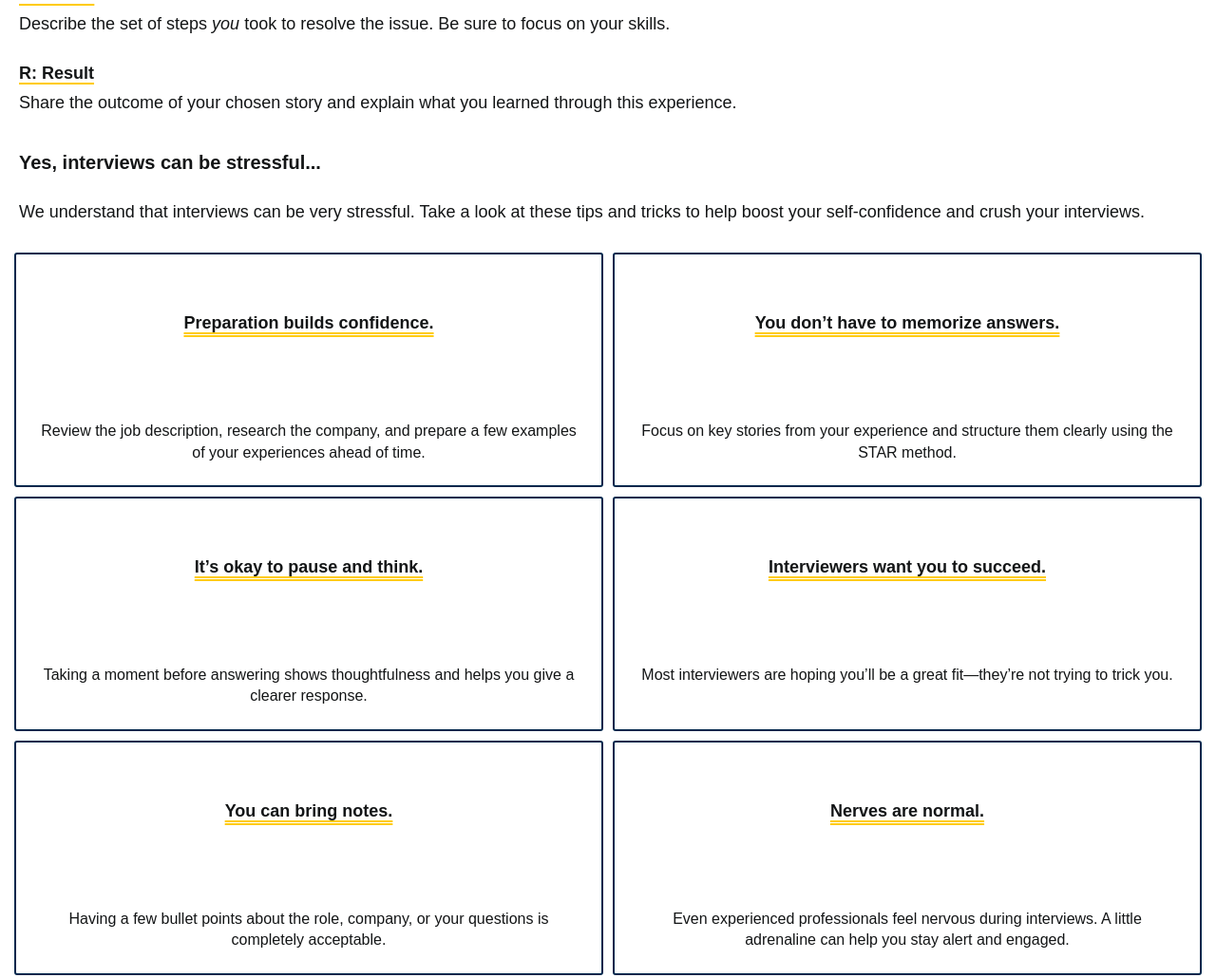
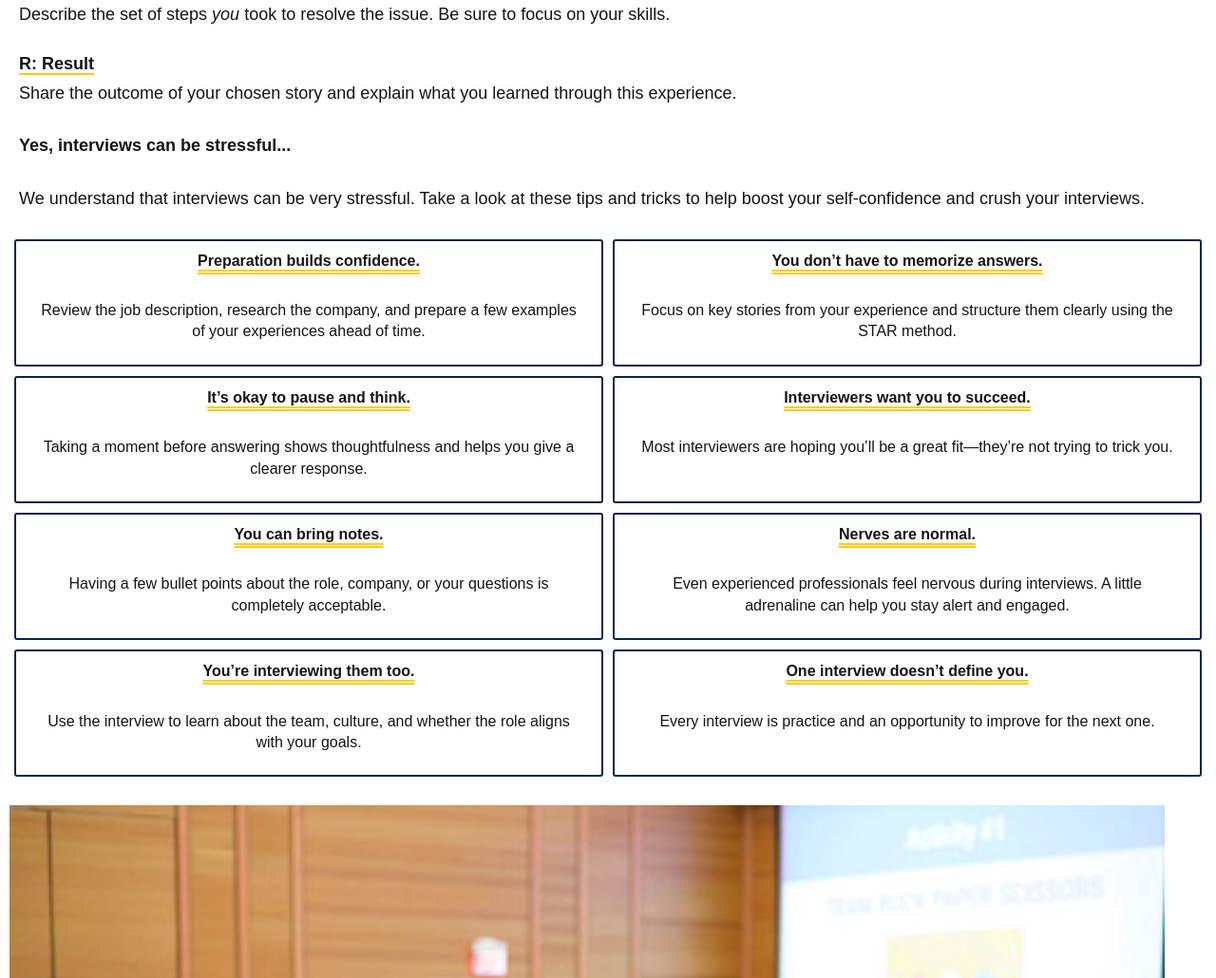
Before and after one commit to mcichon85/client_project_w26_mobile, a plain HTML site: page interviews.html in a window 1280 px wide. Shown: the part 2304-3334 px from the top of the page at 95% size. Drawn offline with Linux system fonts and the light colour scheme.

Commit message:
updated accessibility features

```diff
--- a/css/style.css
+++ b/css/style.css
@@ -40,15 +40,6 @@
      font-size: 1.125rem;
      padding: 10px 0px 0px 0px;
      text-decoration: underline 2px #FFCB05;
-     text-underline-offset: 4px;
-}
-
-h5 {
-     font-size: 1.125rem;
-     text-align: center;
-     font-weight: 500;
-     kerning: normal;
-     text-decoration: underline double 1.5px #FFCB05;
      text-underline-offset: 4px;
 }
 
@@ -224,6 +215,19 @@
   text-decoration: none;
 }
 
+.interviews-grid-item p {
+     font-size: 1rem;
+}
+
+.grid-title {
+     font-size: 1.125rem;
+     text-align: center;
+     font-weight: 500;
+     kerning: normal;
+     text-decoration: underline double 1.5px #FFCB05;
+     text-underline-offset: 4px;
+}
+
 .interviews-grid {
      display: grid;
      grid-template-columns: repeat(2, 0.5fr);
@@ -234,8 +238,7 @@
 }
 
 .interviews-grid-item {
-     padding: 3px;
-     padding-top: 10%;
+     padding: 0px 3px 3px 3px;
      text-align: center;
      text-decoration: none;
      color:#131516;
@@ -244,13 +247,6 @@
      line-height: 1.2;
 }
 
-.interviews-grid-item p {
-     font-size: 1rem;
-}
-
-.interviews-grid p {
-     padding-top: 15%;
-}
 /* I wanted to turn the Resume FAQ and Cover Letter FAQsection into an accordian and referred to the code
 on the website https://prismic.io/blog/css-accordions */
 
--- a/interviews.html
+++ b/interviews.html
@@ -50,11 +50,11 @@
              <p>Are you stressed about the interview process? Nervous about rambling during your behavioral interviews?
             Read some of the most common behavioral interview questions below and practice the STAR method!</p>
 
-            <img src="images/UMSI_CareerFair_02062025_18.jpg" alt="Students talk with recruiters from Rocket Companies during the University of Michigan School of Information career fair">
+            <img src="images/UMSI_CareerFair_02062025_18.jpg" alt="Students talk with recruiters from Rocket during USMI career fair">
         </section>
 
         <section>
-            <h2>Answering Behavioral Questions</h2>
+            <h3>Answering Behavioral Questions</h3>
 
                 <p> The question, <strong>“Tell me about yourself”</strong> might be asked to you multiple times throughout an
                     interview process. When you meet with different people in the organization, they will want to know
@@ -82,7 +82,7 @@
         </section>
 
         <section>
-            <h2>Practicing the STAR Method</h2>
+            <h3>Practicing the STAR Method</h3>
 
             <!-- I generated the STAR description using ChatGPT with the prompt "can you write a quick description of the star method used for behavioral interviews?
              i would like to use this phrase in the CDO website I'm creating" -->
@@ -105,43 +105,43 @@
         </section>
 
         <section>
-            <h2>Yes, interviews can be stressful...</h2>
+            <h3>Yes, interviews can be stressful...</h3>
 
             <p>We understand that interviews can be very stressful. Take a look at these tips and tricks to help boost your self-confidence and crush your interviews.</p>
 
             <!-- I used ChatGPT to generate the following tips, using the prompt: "can you help me generate quick tips and tricks to include in my section "yes, interviews can be stressful but... -->
             <div class = "interviews-grid">
                 <div class="interviews-grid-item">
-                    <h5><strong>Preparation builds confidence.</strong></h5>
+                    <p class="grid-title"><strong>Preparation builds confidence.</strong></p>
                     <p>Review the job description, research the company, and prepare a few examples of your experiences ahead of time.</p>
                 </div>
 
                 <div class="interviews-grid-item">
-                    <h5><strong>You don’t have to memorize answers.</strong></h5>
+                    <p class="grid-title"><strong>You don’t have to memorize answers.</strong></p>
                     <p>Focus on key stories from your experience and structure them clearly using the STAR method.</p>
                 </div>
                 <div class="interviews-grid-item">
-                    <h5><strong>It’s okay to pause and think.</strong></h5>
+                    <p class="grid-title"><strong>It’s okay to pause and think.</strong></p>
                     <p>Taking a moment before answering shows thoughtfulness and helps you give a clearer response.</p>
                 </div>
                 <div class="interviews-grid-item">
-                    <h5><strong>Interviewers want you to succeed.</strong></h5>
+                    <p class="grid-title"><strong>Interviewers want you to succeed.</strong></p>
                     <p>Most interviewers are hoping you’ll be a great fit—they’re not trying to trick you.</p>
                 </div>
                 <div class="interviews-grid-item">
-                    <h5><strong>You can bring notes.</strong></h5>
+                    <p class="grid-title"><strong>You can bring notes.</strong></p>
                     <p>Having a few bullet points about the role, company, or your questions is completely acceptable.</p>
                 </div>
                 <div class="interviews-grid-item">
-                    <h5><strong>Nerves are normal.</strong></h5>
+                    <p class="grid-title"><strong>Nerves are normal.</strong></p>
                     <p>Even experienced professionals feel nervous during interviews. A little adrenaline can help you stay alert and engaged.</p>
                 </div>
                 <div class="interviews-grid-item">
-                    <h5><strong>You’re interviewing them too.</strong></h5>
+                    <p class="grid-title"><strong>You’re interviewing them too.</strong></p>
                     <p>Use the interview to learn about the team, culture, and whether the role aligns with your goals.</p>
                 </div>
                 <div class="interviews-grid-item">
-                    <h5><strong>One interview doesn’t define you.</strong></h5>
+                    <p class="grid-title"><strong>One interview doesn’t define you.</strong></p>
                     <p>Every interview is practice and an opportunity to improve for the next one.</p>
                 </div>
             </div>
```
Also changed, not shown: resume.html (+1 -1 lines).
